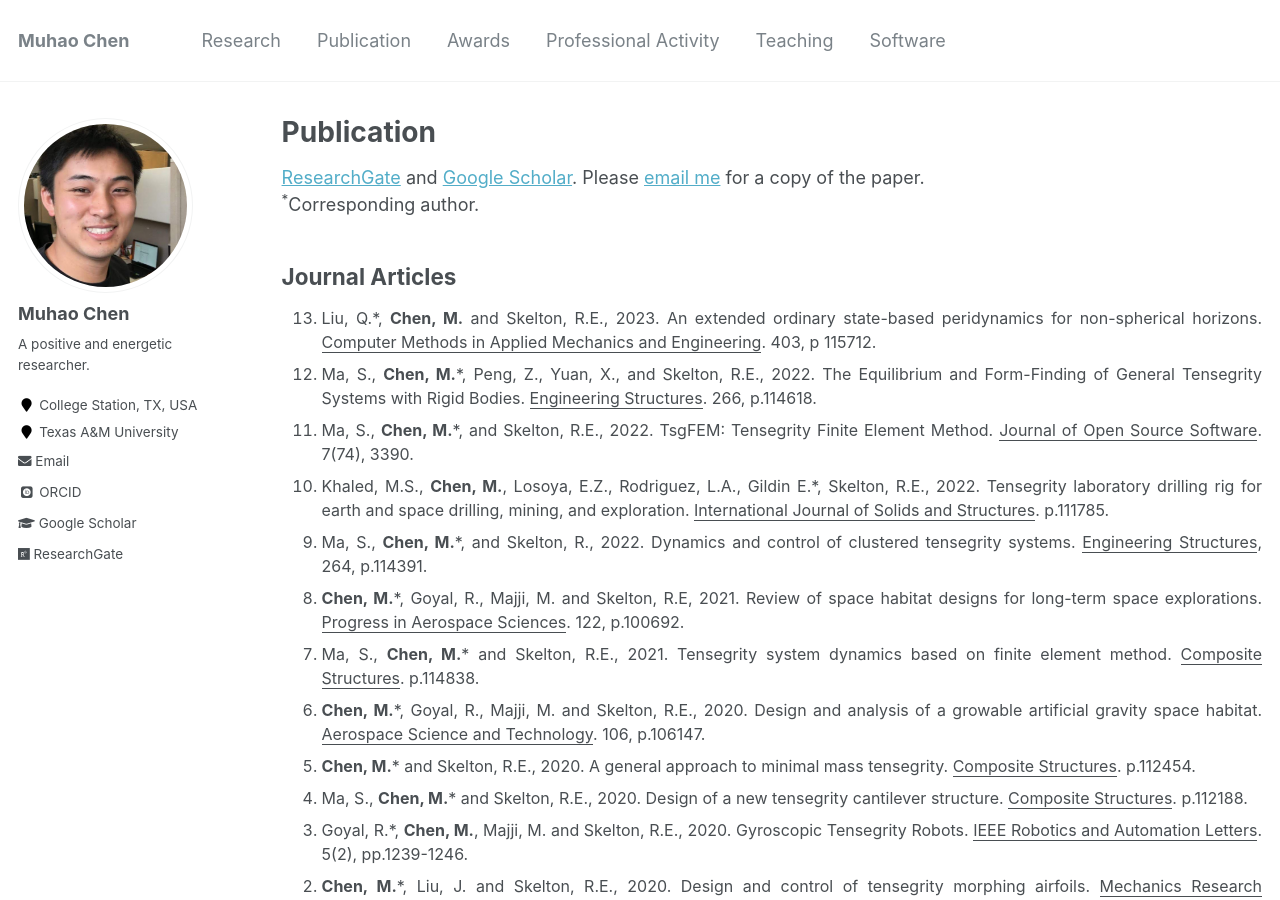
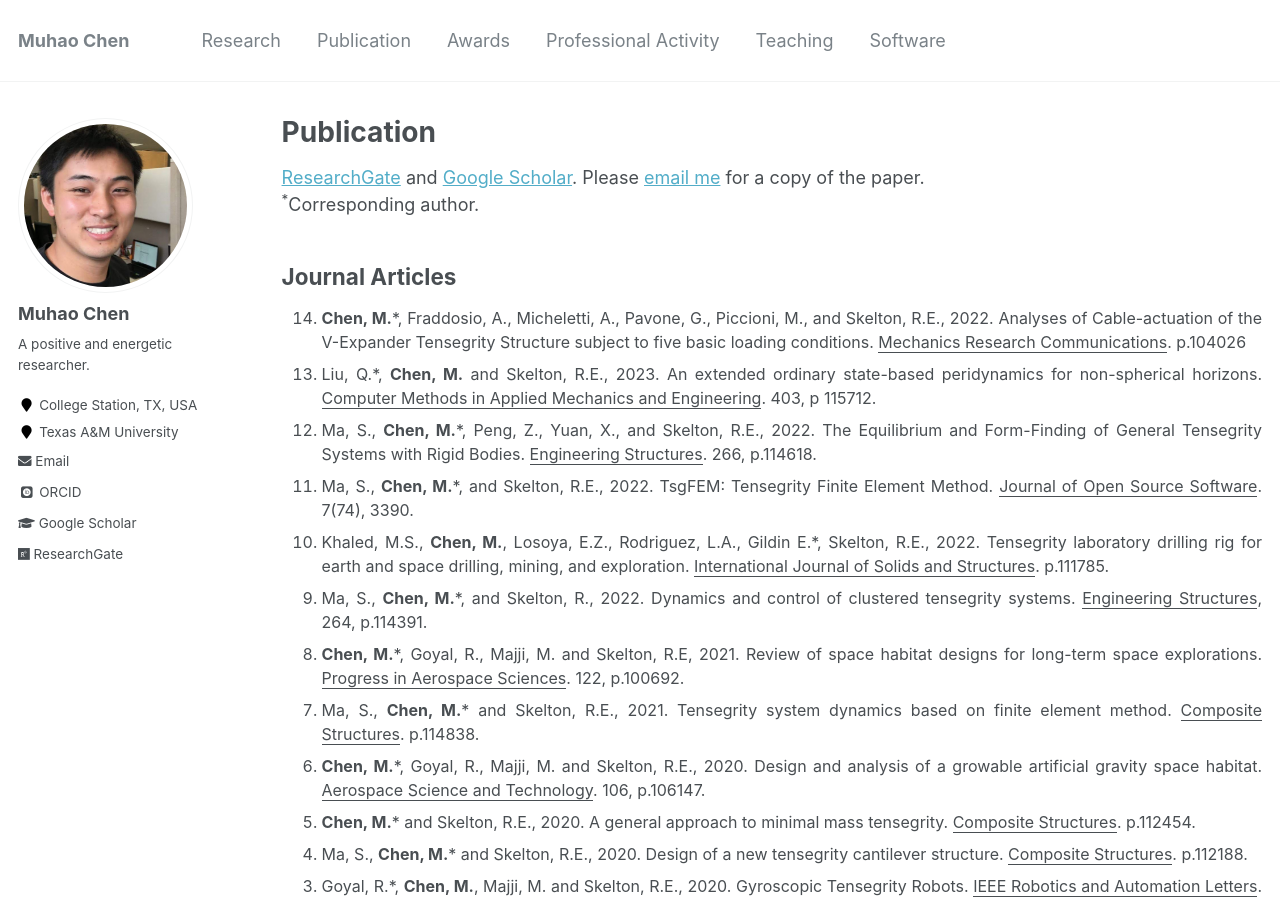
Before and after one commit to Muhao-Chen/muhao-chen.github.io, a Jekyll site: the page built from _pages/publication.md, in a window 1280 px wide and 900 px high. Built offline with Jekyll 4.4.1, drawn with Linux system fonts in a browser that asks for light colours; some web fonts are replaced; some of the changed text lies outside the part shown.

Commit message:
Update publication.md

```diff
--- a/_pages/publication.md
+++ b/_pages/publication.md
@@ -16,6 +16,7 @@ toc: true
 ## Journal Articles
 <font size=3>
 <ol reversed>
+<li> <strong>Chen, M.</strong>*, Fraddosio, A., Micheletti, A., Pavone, G., Piccioni, M., and Skelton, R.E., 2022. Analyses of Cable-actuation of the V-Expander Tensegrity Structure subject to five basic loading conditions. <u>Mechanics Research Communications</u>. p.104026 </li>
 <li> Liu, Q.*, <strong>Chen, M.</strong> and Skelton, R.E., 2023. An extended ordinary state-based peridynamics for non-spherical horizons. <u>Computer Methods in Applied Mechanics and Engineering</u>. 403, p 115712.  </li>
 <li> Ma, S., <strong>Chen, M.</strong>*, Peng, Z., Yuan, X., and Skelton, R.E., 2022. The Equilibrium and Form-Finding of General Tensegrity Systems with Rigid Bodies. <u>Engineering Structures</u>. 266, p.114618.  </li>
 <li> Ma, S., <strong>Chen, M.</strong>*, and Skelton, R.E., 2022. TsgFEM: Tensegrity Finite Element Method. <u>Journal of Open Source Software</u>. 7(74), 3390.   </li>
```
Also changed, not shown: other parts of _pages/publication.md (+0 -1 lines).
